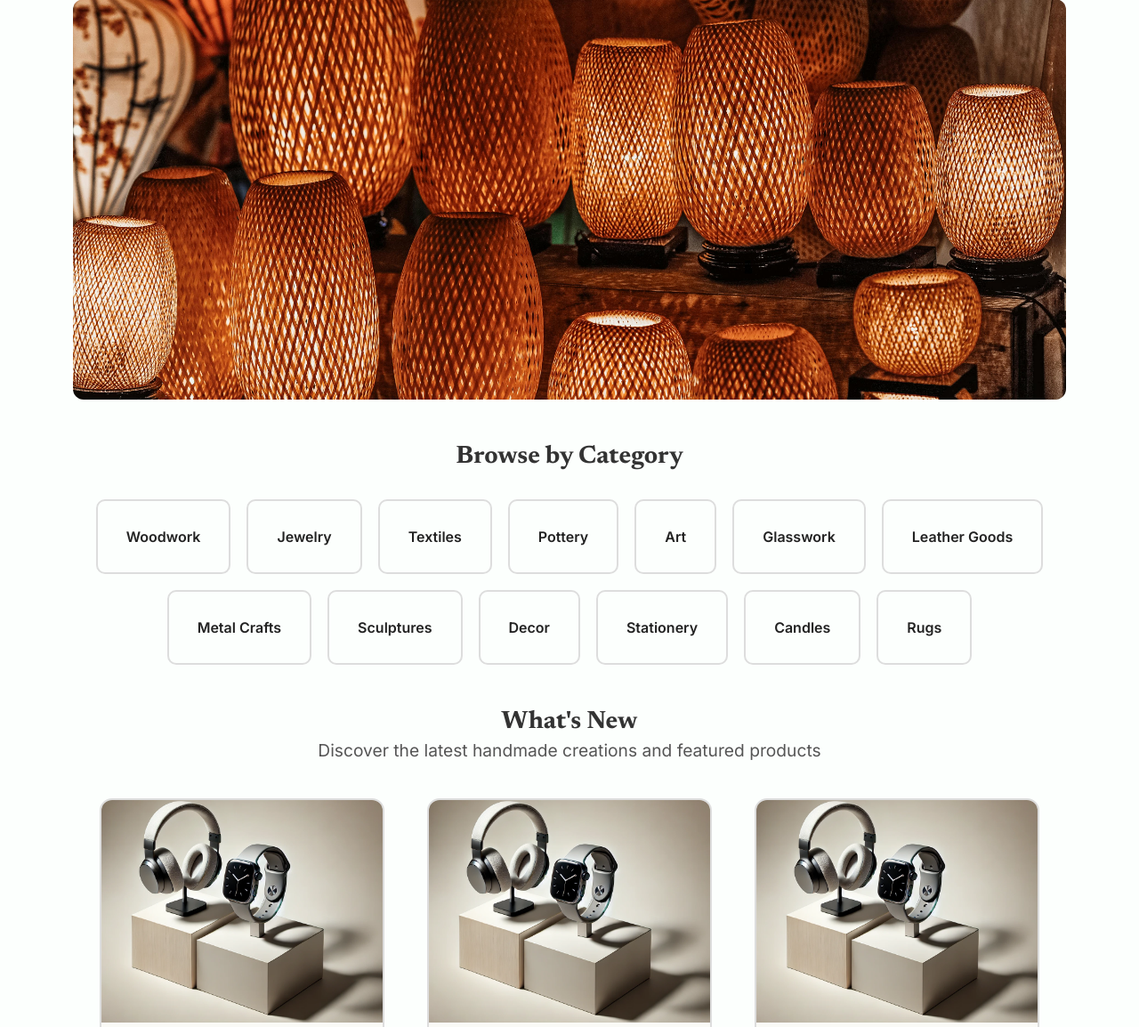
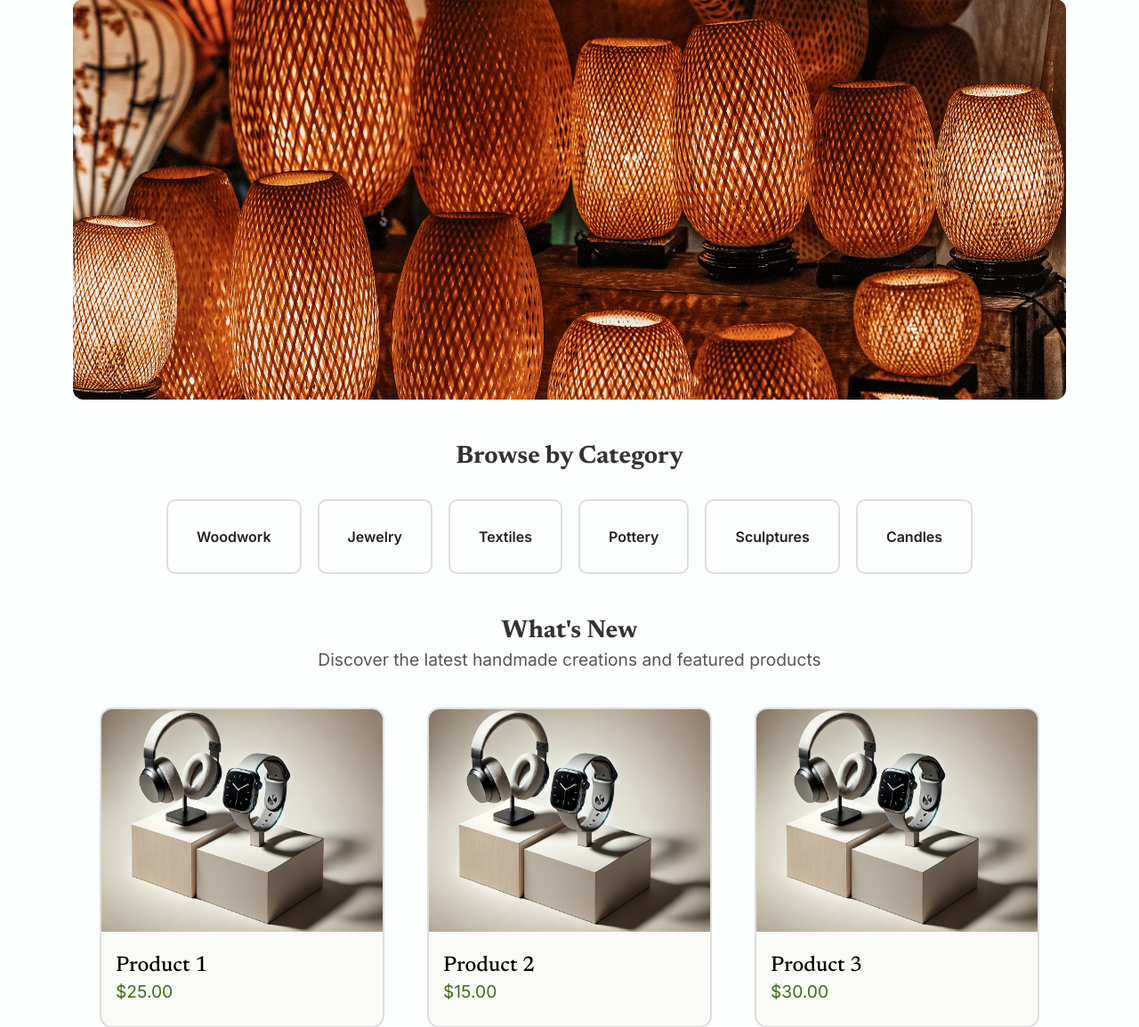
Before and after one commit to lhenon999/cosc-360-project, a PHP site: page /pages/home.php in a window 1280 px wide. Shown: the part 299-1453 px from the top of the page at 89% size. Run offline with PHP 8.4, Linux system fonts and the light colour scheme; data that the repository does not hold is empty.

Commit message:
reduced filter categories in home page

```diff
--- a/handmade_goods/pages/home.php
+++ b/handmade_goods/pages/home.php
@@ -65,9 +65,7 @@ include '../test_products.php'; ?>
             <h3 class="text-center mt-5">Browse by Category</h3>
             <?php
             $categories = [
-                "Woodwork", "Jewelry", "Textiles", "Pottery", "Art",
-                "Glasswork", "Leather Goods", "Metal Crafts", "Sculptures",
-                "Decor", "Stationery", "Candles", "Rugs"
+                "Woodwork", "Jewelry", "Textiles", "Pottery", "Sculptures", "Candles"
             ];
             ?>
 
```
